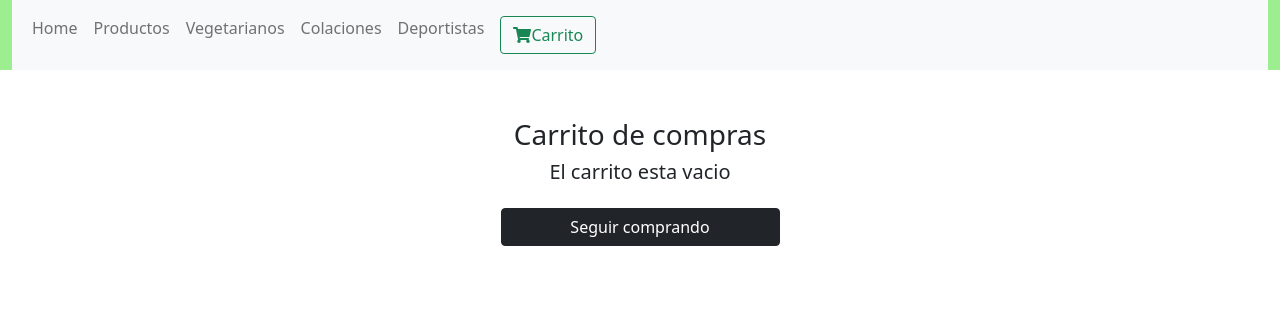
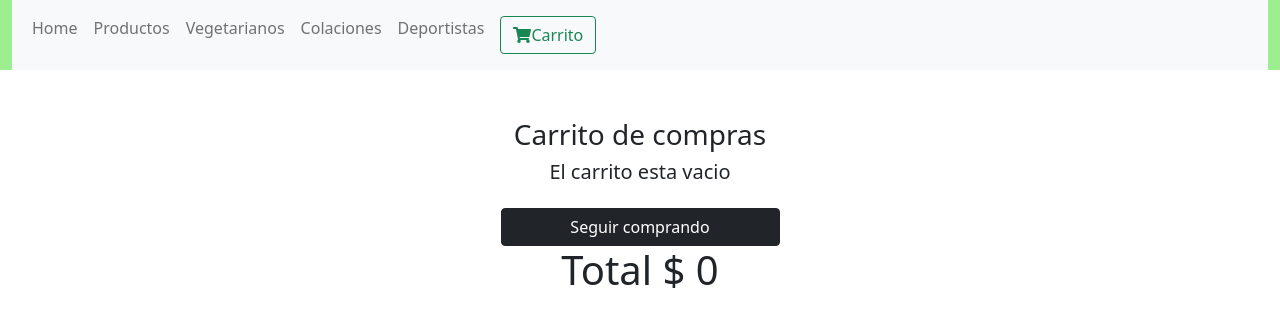
Before and after one commit to Ivanawolf/React, a React (Create React App) app: page /cart in a window 1280 px wide. Shown: the top 326 px of the page. Built offline with nearby package versions, Linux system fonts and the light colour scheme.

Commit message:
desafio CartView

```diff
--- a/src/Components.js/CardWidget.js
+++ b/src/Components.js/CardWidget.js
@@ -1,14 +1,20 @@
 import React from 'react';
 import { FontAwesomeIcon } from '@fortawesome/react-fontawesome';
 import {faShoppingCart} from '@fortawesome/free-solid-svg-icons';
+import { CartContextUse } from "./Cartcontext";
 
 
 
 const CardWidget = () => {
-
+    const { cartProducts } = CartContextUse();
     return (
         <button className="btn btn-outline-success my-2 my-sm-0" >
             <FontAwesomeIcon icon={faShoppingCart} />
+            {cartProducts > 0 ? (
+            <span>  {" "} {cartProducts}  {" "} </span>
+            ) : (
+            ""
+            )}
             Carrito
         </button>
 
--- a/src/Components.js/Cart.js
+++ b/src/Components.js/Cart.js
@@ -4,7 +4,7 @@ import { CartContextUse } from "./Cartcontext";
 import { Link } from "react-router-dom";
 
 const Cart = () => {
-  const { clear, removeItem, cart } = CartContextUse();
+  const { clear, removeItem, cart, precioTotal } = CartContextUse();
   return (
     <Container>
     <div className="d-flex align-items-center flex-column">
@@ -17,7 +17,7 @@ const Cart = () => {
               <ListGroup.Item>{element.props.nombre}</ListGroup.Item>
               <ListGroup.Item>${element.props.precio}</ListGroup.Item>
               <ListGroup.Item>Cantidad: {element.quantity}</ListGroup.Item>
-              <Button onClick={() => removeItem(element.props.id)}>
+              <Button variant="outline-success" onClick={() => removeItem(element.props.id)}>
               Quitar producto
             </Button>
             </ListGroup>
@@ -26,12 +26,13 @@ const Cart = () => {
         );
       })}
         {cart.length > 0 ?
-          <Button onClick={clear} className="w-25 mt-5" variant="secondary">
+          <Button onClick={clear} variant="outline-success">
             Vaciar carrito
           </Button> : <h5>El carrito esta vacio </h5> }
           <Link to="/productos" className="btn btn-dark mt-3 w-25">
             Seguir comprando
           </Link>
+          <h1> Total $ {precioTotal}</h1>
       </div>
       </Container>
   );
--- a/src/Components.js/Cartcontext.js
+++ b/src/Components.js/Cartcontext.js
@@ -8,6 +8,7 @@ export const CartContextUse = () => {
 
 export default function CartContextProvider({ children }) {
   const [cart, setCart] = useState([]);
+
   //addItem agrega item al carrito
   const addItem = (props, quantity) => {
     if (isInCart(props.id)) {
@@ -44,8 +45,11 @@ export default function CartContextProvider({ children }) {
 
  const cartProducts = cart.reduce((acc,product) => acc += product.quantity,0)
 
+  // suma el precio total de la compra
+ const precioTotal = cart.reduce((acum,product) => acum += product.props.precio*product.quantity,0)
+
   return (
-    <CartContext.Provider value={{ cart, addItem, clear, removeItem, cartProducts }}>
+    <CartContext.Provider value={{ cart, addItem, clear, removeItem, cartProducts, precioTotal }}>
       {children}
     </CartContext.Provider>
   );
```
